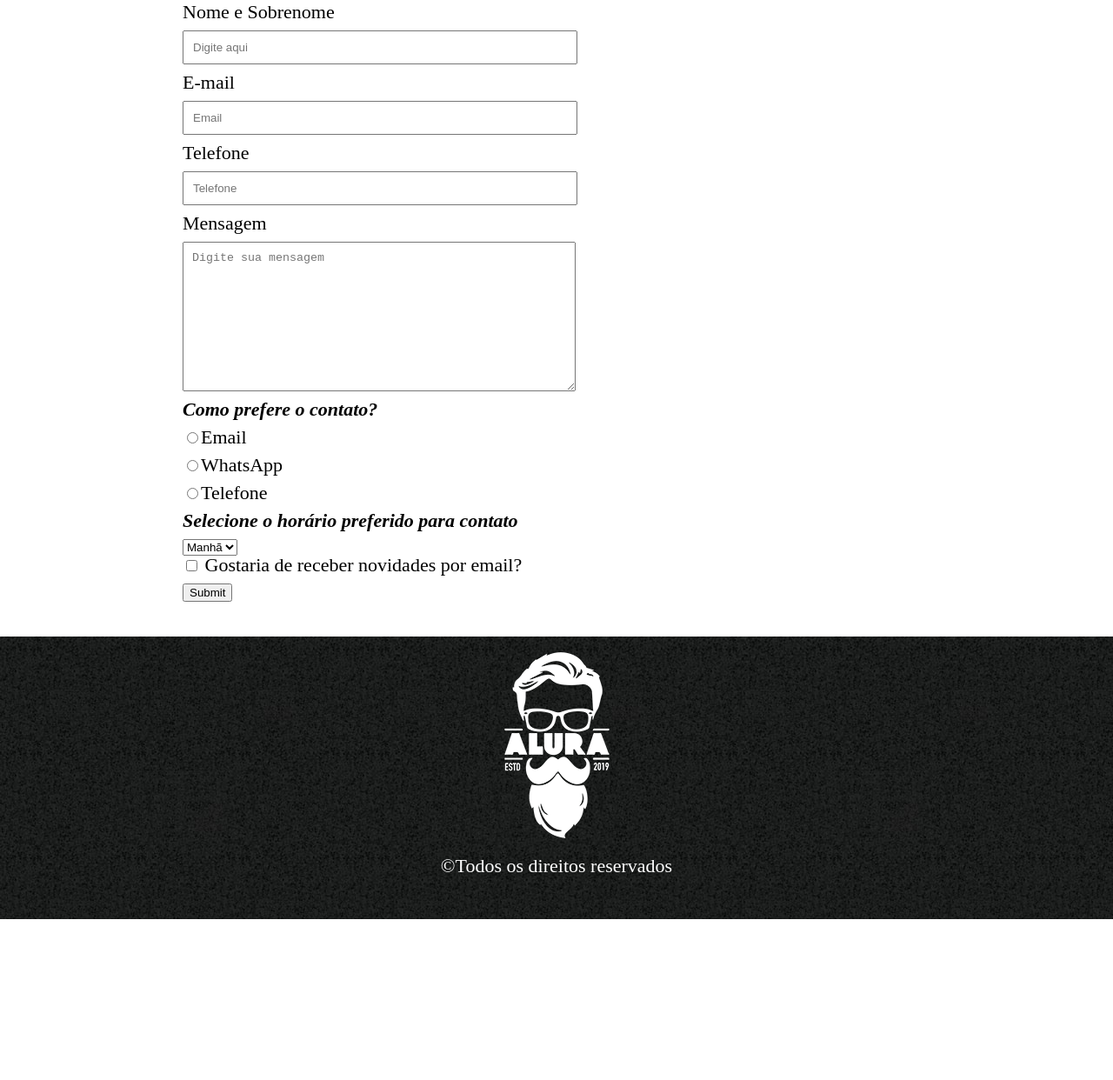
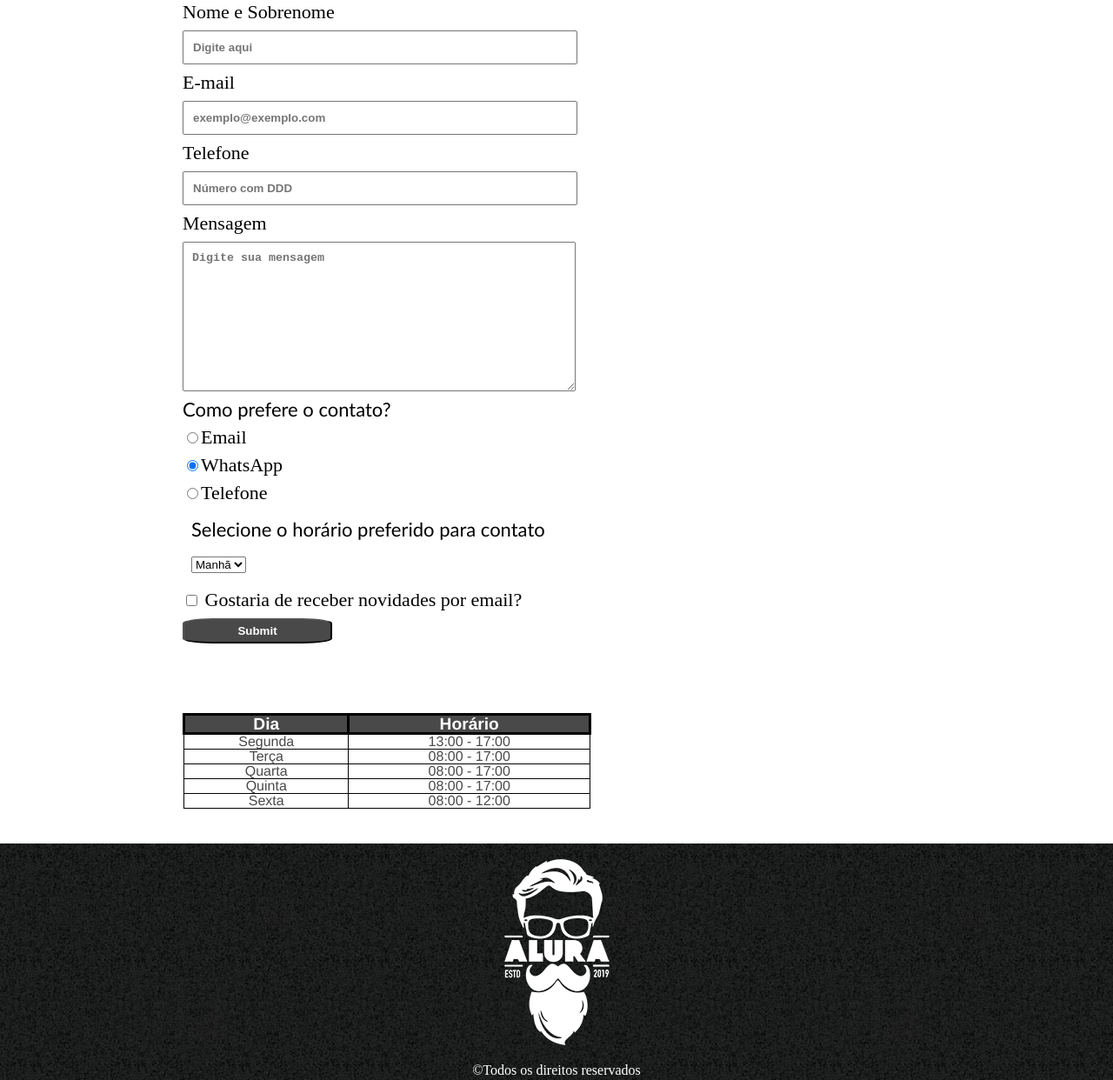
Before and after one commit to limadanilo93/HTMLCSS, a plain HTML site: page contato.html in a window 1280 px wide. Shown: the part 330-1572 px from the top of the page at 87% size. Before the commit the page ends 1387 px from the top, so only its background shows below. Drawn offline with nearby package versions, Linux system fonts and the light colour scheme.

Commit message:
Reestilizado

```diff
--- a/appcontact.js
+++ b/appcontact.js
@@ -5,9 +5,9 @@
 window.onload = function() {
 	document.getElementById('contact-form').addEventListener('submit', function(event) {
 		event.preventDefault();
-		// generate a five digit number for the contact_number variable
+		// gerar ID de 5 digitos
 		this.contact_number.value = Math.random() * 100000 | 0;
-		// these IDs from the previous steps
+
 		emailjs.sendForm('service_lpxnk8e', 'template_tyi74yo', document.getElementById('contact-form'))
 			.then(function() {
 				console.log('SUCCESS!');
--- a/contato.html
+++ b/contato.html
@@ -10,7 +10,7 @@
     <body>
         <header>
             <div class="caixa">
-                <h1 class="logo"><img src="./images/logo.png"></h1>
+                <h1 class="logo"><img src="./images/logo.png" alt="Logo barbearia alura"></h1>
                 <nav>
                     <ul>
                         <li><a href="index.html">Home</a></li>
@@ -22,39 +22,72 @@
         </header>
         <main>
             <form id="contact-form">
+                <fieldset class="informacoes">
                     <input type="hidden" name="contact_number">
                     <label for="name">Nome e Sobrenome</label>
-                <input type="text" id="from_name" class="input-text" placeholder="Digite aqui" name="from_name">
+                    <input type="text" id="from_name" class="input-text" placeholder="Digite aqui" name="from_name" required>
                     <label for="reply_to">E-mail</label>
-                <input type="email" id="reply_to" placeholder="Email" class="input-text" name="reply_to">
+                    <input type="email" id="reply_to" placeholder="exemplo@exemplo.com" class="input-text" name="reply_to" required>
                     <label for="telefone">Telefone</label>
-                <input type="tel" id="telefone" placeholder="Telefone" class="input-text" name="telefone">
+                    <input type="tel" id="telefone" placeholder="Número com DDD" class="input-text" name="telefone" required>
                     <label for="message">Mensagem</label>
                     <textarea id="message" placeholder="Digite sua mensagem" cols="80" rows="10" class="input-text" name="message"></textarea>
-                <div class="contacts">
-                    <p>Como prefere o contato?</p>
+                </fieldset>
+                <fieldset class="contacts">
+                    <legend class="perguntas">Como prefere o contato?</legend>
                     <label for="formaEmail"> <input type="radio" name="contact" id="formaEmail" value="email">Email</label>
-                    <label for="formaWapp"> <input type="radio" name="contact" id="formaWapp" value="WhatsApp">WhatsApp</label>
+                    <label for="formaWapp"> <input type="radio" name="contact" id="formaWapp" value="WhatsApp" checked>WhatsApp</label>
                    <label for="formaTelefone"><input type="radio" name="contact" id="formaTelefone" value="telefone">Telefone</label>
-                </div>
-                <div class= "hora-contato">
-                    <p>Selecione o horário preferido para contato</p>
+                </fieldset>
+                <fieldset class= "hora-contato">
+                    <legend class="perguntas">Selecione o horário preferido para contato</legend>
                     <select name = "horario">
                         <option value="Manhã">Manhã</option>
                         <option value="Tarde">Tarde</option>
                         <option value="Noite">Noite</option>
                     </select>
-                </div>
+                </fieldset>
                 <label><input type="checkbox" class="check" name="newsletter"> Gostaria de receber novidades por email?</label>
-                <input type="submit" id="enviar">
+                <input type="submit" class="enviar">
 
 
             </form>
+            <table class="funcionamento">
+
+                <thead>
+                    <tr class="cabecalho">
+                        <th>Dia</th>
+                        <th>Horário</th>
+                    </tr>
+                </thead>
+                <tbody class="horariosfunc">
+                    <tr>
+                    <td>Segunda</td>
+                    <td>13:00 - 17:00</td>
+                    </tr>
+                    <tr>
+                        <td>Terça</td>
+                        <td>08:00 - 17:00</td>
+                    </tr>
+                    <tr>
+                        <td>Quarta</td>
+                        <td>08:00 - 17:00</td>
+                    </tr>
+                    <tr>
+                        <td>Quinta</td>
+                        <td>08:00 - 17:00</td>
+                    </tr>
+                    <tr>
+                        <td>Sexta</td>
+                        <td>08:00 - 12:00</td>
+                    </tr>
+                </tbody>
+            </table>
             <script type="text/javascript" src="https://cdn.jsdelivr.net/npm/@emailjs/browser@3/dist/email.min.js"></script>
             <script src="./appcontact.js"></script>
         </main>
         <footer>
-            <img src="./images/logo-branco.png">
+            <img src="./images/logo-branco.png" alt="Logo branco barbearia alura">
             <p>	&copy;Todos os direitos reservados</p>
         </footer>
     </body>
--- a/page-style.css
+++ b/page-style.css
@@ -81,22 +81,33 @@ footer {
 main {
     width: 940px;
     margin: 0 auto;
+    display:flex;
+    flex-direction: column;
 
 }
 form {
     margin: 40px;
+    justify-content: center;
+
 }
-form label, p {
+form label {
     display: block;
     font-size: 22px;
     margin-bottom: 10px;
 }
-form div p {
-    font-style: italic;
-    font-weight: bold;
+.perguntas {
+    font-size: 22px;
+    font-family: 'Trebuchet MS', 'Lucida Sans Unicode', 'Lucida Grande', 'Lucida Sans';
+    font-weight: 500;
+    margin-bottom: 10px;
+}
+.hora-contato {
+    margin-top: 10px;
+    margin-bottom: 10px;
+    padding: 10px;
 }
 form input, textarea {
-
+    font-weight: 600;
 }
 .input-text {
     display: block;
@@ -107,3 +118,46 @@ form input, textarea {
 .check {
     margin: 0, 10px;
 }
+.enviar {
+    width: 20%;
+    padding: 5px;
+    background-color: #494949;
+    color: #ffffff;
+    border-radius:20%;
+    cursor: pointer;
+}
+.enviar:hover {
+
+    transition: 500ms transform;
+    transform: scale(1.2);
+}
+.funcionamento{
+    position: relative;
+    margin: 40px;
+    text-align: center;
+    width: 50%;
+    padding: 10px;
+    border:solid 1px #000000;
+}
+.cabecalho{
+    background: #494949;
+    color: #FFFFFF;
+    padding: 5px;
+    font-size: 1.2rem;
+    font-family: 'Franklin Gothic Medium';
+    font-weight: 600;
+}
+.cabecalho th{
+    border:solid 3px #000000;
+}
+.horariosfunc {
+    color: #494949;
+    padding: 10px;
+    font-size: 1rem;
+    font-family: 'Franklin Gothic Medium';
+    font-weight: 400;
+
+}
+.horariosfunc td{
+    border:solid 1px #000000;
+}
```
Lines whose indentation alone changed are shown as unchanged.
